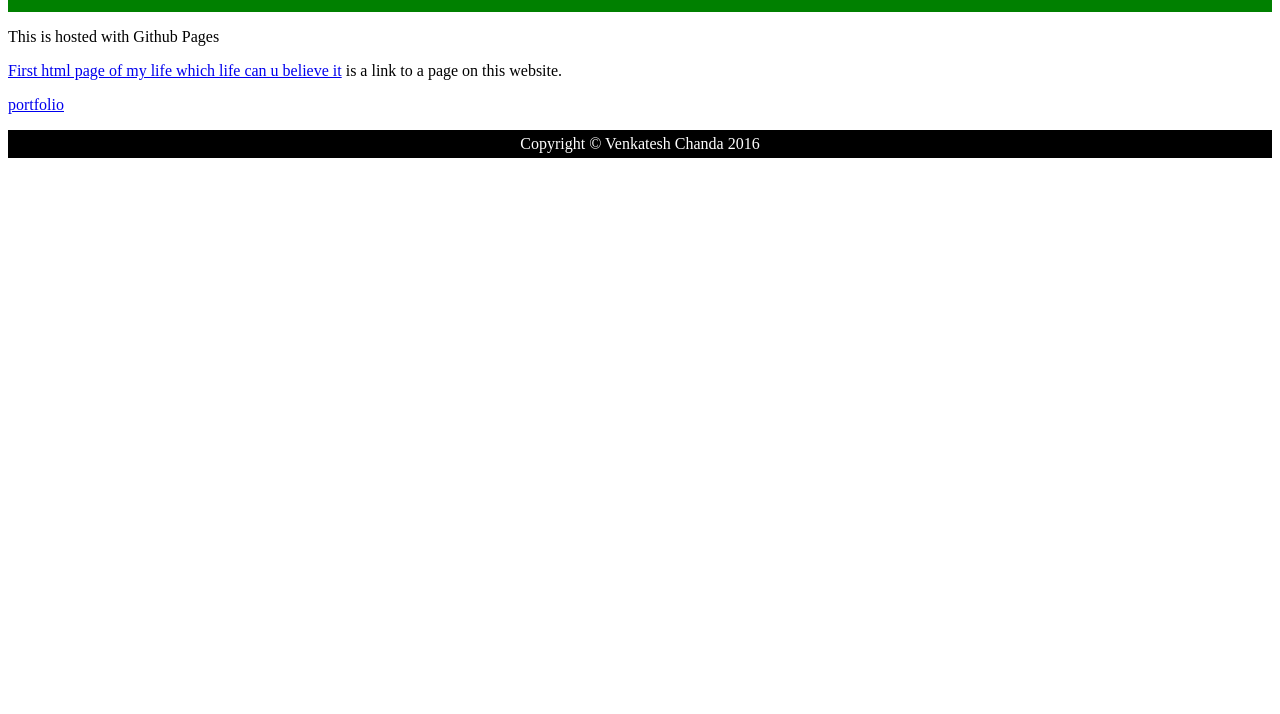
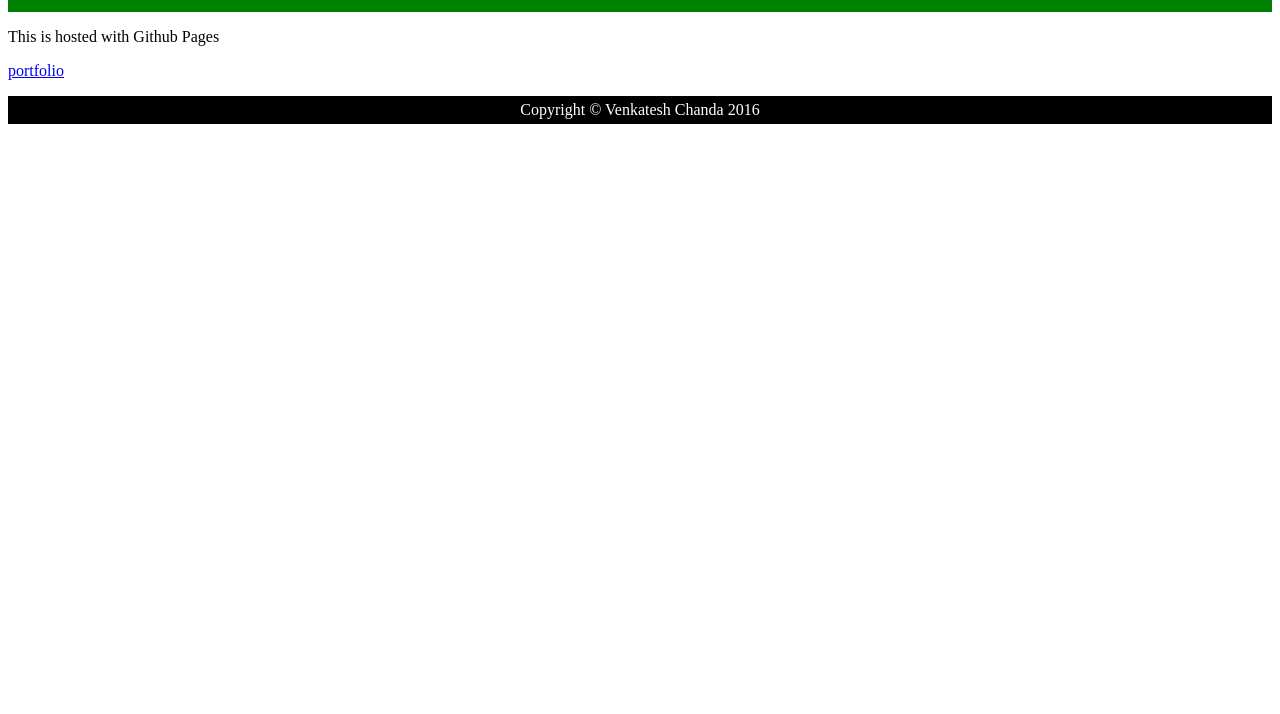
Before and after one commit to venkateshchanda/venkateshchanda.github.io, a plain HTML site: page index.html in a window 1280 px wide. Shown: the part 86-800 px from the top of the page. Drawn offline with Linux system fonts and the light colour scheme.

Commit message:
Update index.html

```diff
--- a/index.html
+++ b/index.html
@@ -22,7 +22,7 @@
 <h1>Hi my name is Venkatesh</h1>
 </div>
 <p>This is hosted with Github Pages</p>
-<p><a href="test.html" target = "_blank">First html page of my life which life can u believe it</a> is a link to a page on this website.</p>
+
 <p><a href="rip.html" target = "_blank">portfolio</a></p>
 <div id ="footer">
 Copyright © Venkatesh Chanda 2016
```
